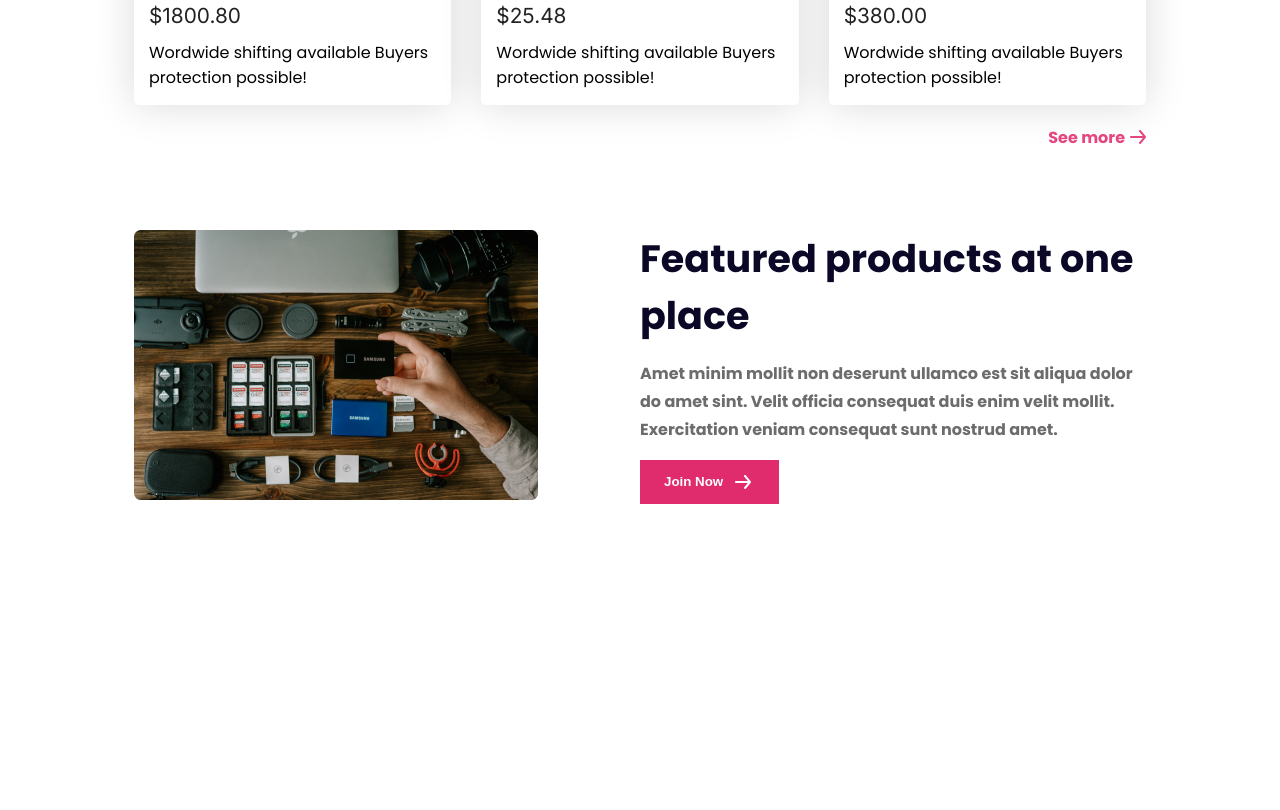
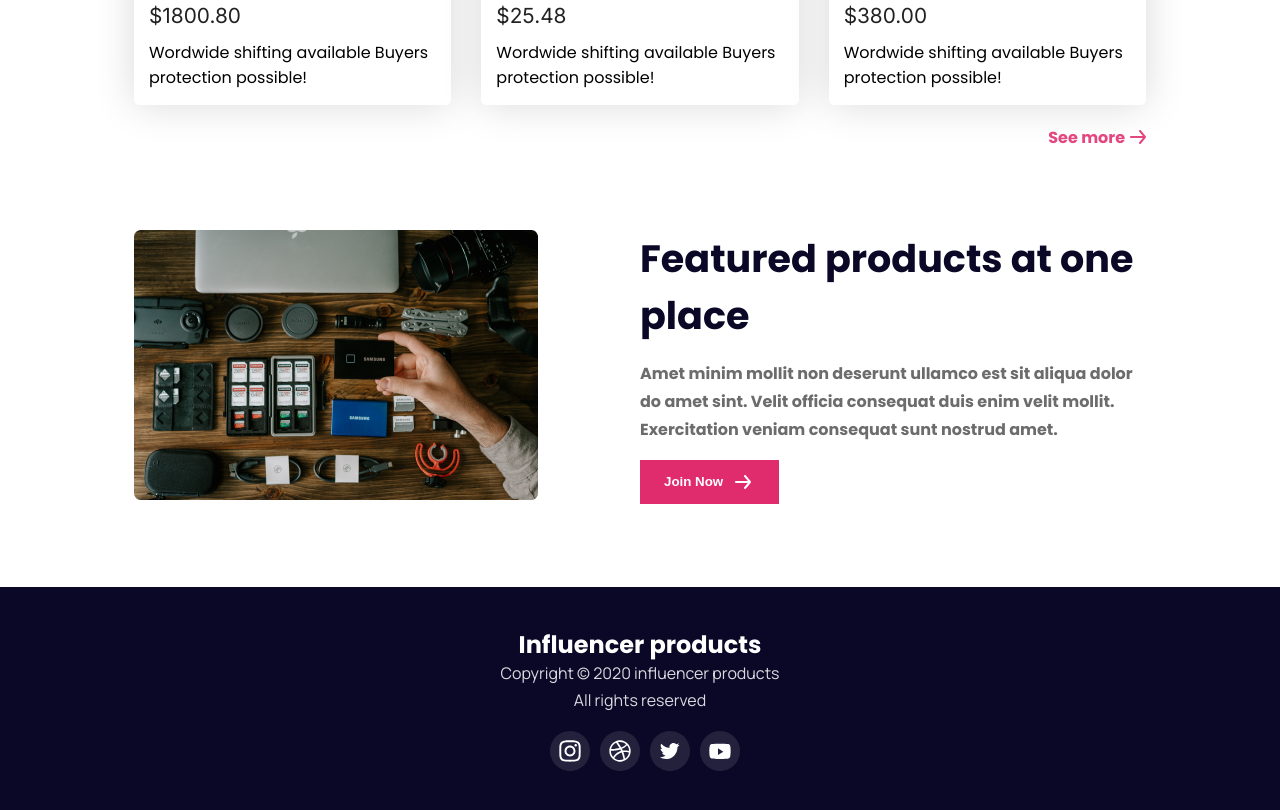
Before and after one commit to SamiulIslam007/influence-gear, a plain HTML site: page index.html in a window 1280 px wide. Shown: the part 2063-2873 px from the top of the page. Before the commit the page ends 2650 px from the top, so only its background shows below. Drawn offline with Linux system fonts and the light colour scheme.

Commit message:
The footer sectoin completed

```diff
--- a/index.html
+++ b/index.html
@@ -158,6 +158,18 @@
         </div>
       </section>
     </main>
-    <footer></footer>
+    <footer>
+      <div class="footer-content">
+        <h2 class="footer-heading">Influencer products</h2>
+        <p class="copy-right1">Copyright © 2020 influencer products</p>
+        <p class="copy-right2">All rights reserved</p>
+        <div class="social-icons">
+          <a href=""><img src="./logos/Instagram.svg" alt="instagram" /></a
+          ><a href=""><img src="./logos/Dribbble.svg" alt="website" /></a
+          ><a href=""><img src="./logos/Twitter.svg" alt="twitter" /></a
+          ><a href=""><img src="./logos/Youtube.svg" alt="youtube" /></a>
+        </div>
+      </div>
+    </footer>
   </body>
 </html>
--- a/styles/style.css
+++ b/styles/style.css
@@ -178,7 +178,34 @@ main {
 .featured-products button {
   border-radius: 0;
 }
+footer {
+  padding: 40px 0;
+  background: #0a0826;
+}
+.footer-content {
+  width: 40%;
+  margin: auto;
+  text-align: center;
+}
+.footer-heading {
+  color: #fff;
+  font-size: 1.5rem;
+  font-weight: 700;
+}
+.copy-right1,
+.copy-right2 {
+  color: #d9dbe1;
+  font-family: Manrope;
+  margin-bottom: 5px;
+}
 
+.social-icons img {
+  width: 40px;
+  margin-left: 10px;
+}
+.footer-content p:nth-child(3) {
+  margin-bottom: 20px;
+}
 /* Responsive styles */
 @media screen and (max-width: 992px) {
   /* header section */
@@ -221,7 +248,7 @@ main {
   /* collection section */
   .collection-card img,
   .featured-img img {
-    width: 80%;
+    width: 100%;
   }
   .collection-card-container {
     grid-template-columns: repeat(2, 1fr);
```
Also changed, not shown: logos/Dribbble.svg (added), logos/Instagram.svg (added), logos/Twitter.svg (added), logos/Youtube.svg (added).
